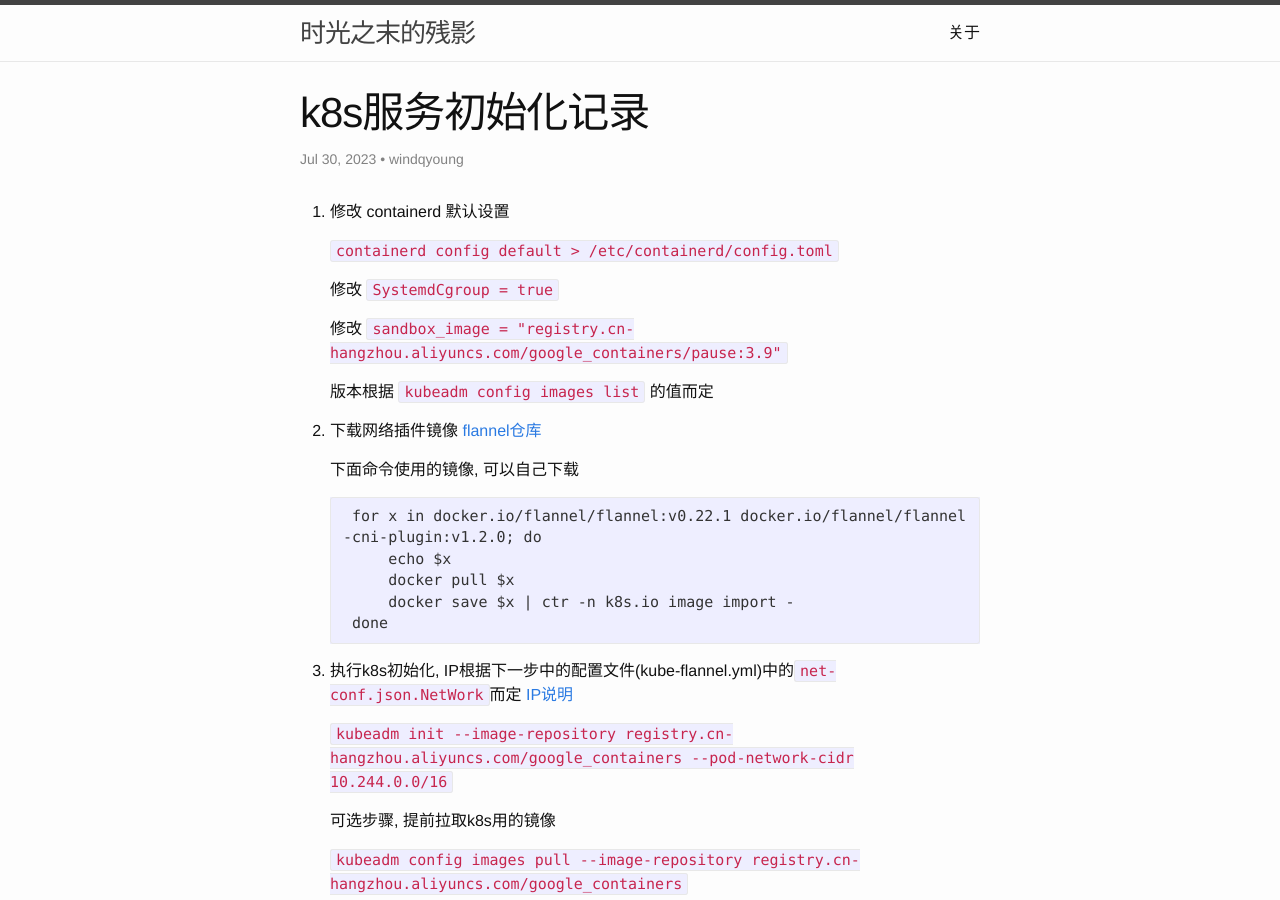
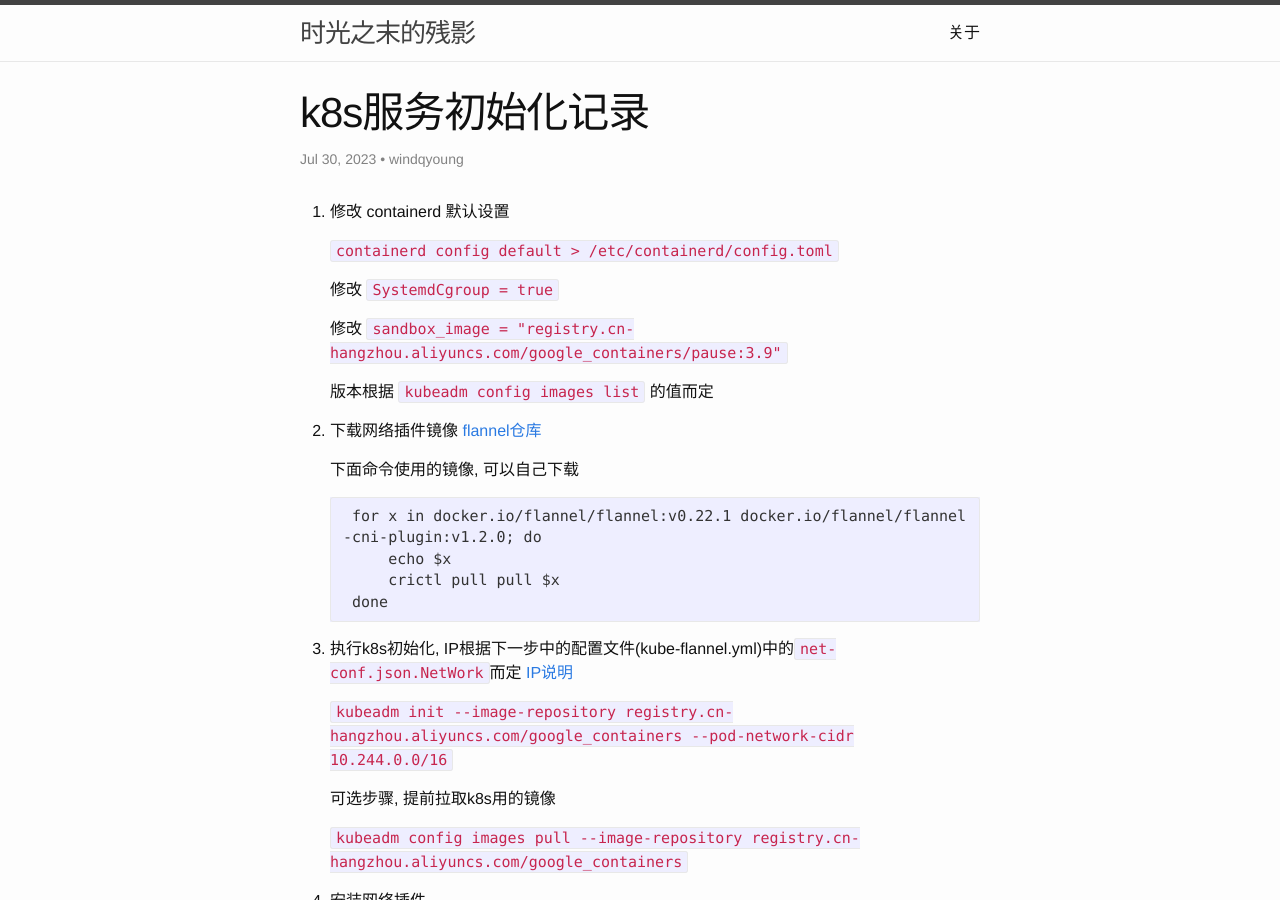
Before and after one commit to windqyoung/windqyoung.github.io, a Jekyll site: the page built from _posts/2023-07-30-k8s-init.md, in a window 1280 px wide and 900 px high. Built offline with Jekyll 4.4.1, drawn with Linux system fonts in a browser that asks for light colours; nearby versions of some CDN libraries.

Commit message:
Update 2023-07-30-k8s-init.md

````diff
--- a/_posts/2023-07-30-k8s-init.md
+++ b/_posts/2023-07-30-k8s-init.md
@@ -20,8 +20,7 @@ title: k8s服务初始化记录
     ```
     for x in docker.io/flannel/flannel:v0.22.1 docker.io/flannel/flannel-cni-plugin:v1.2.0; do
         echo $x
-        docker pull $x
-        docker save $x | ctr -n k8s.io image import -
+        crictl pull pull $x
     done
     ```
 
````
